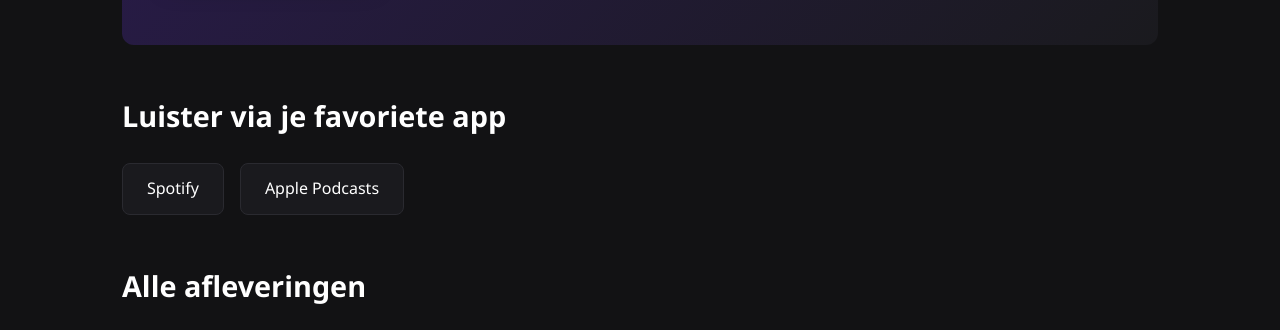
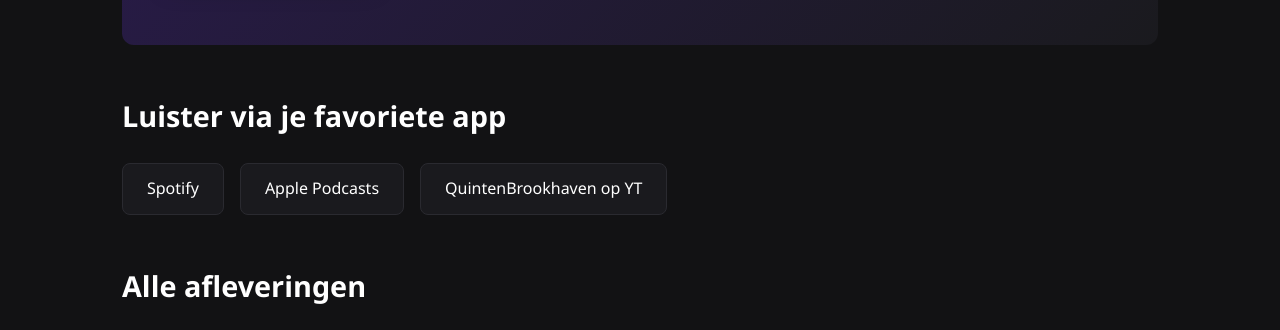
Before and after one commit to quintenmuskens-png/podcastnl, a plain HTML site: page index.html in a window 1280 px wide. Shown: the part 414-744 px from the top of the page. Drawn offline with Linux system fonts and the light colour scheme.

Commit message:
Update index.html

```diff
--- a/index.html
+++ b/index.html
@@ -252,6 +252,7 @@
         <div class="platforms">
             <a href="https://open.spotify.com" target="_blank" rel="noopener noreferrer" class="platform-btn">Spotify</a>
             <a href="https://podcasts.apple.com/nl/new" target="_blank" rel="noopener noreferrer" class="platform-btn">Apple Podcasts</a>
+            <a href="https://www.youtube.com/@Isgeheim-roblox" target="_blank" rel="noopener noreferrer" class="platform-btn">QuintenBrookhaven op YT</a>
         </div>
 
 
```
